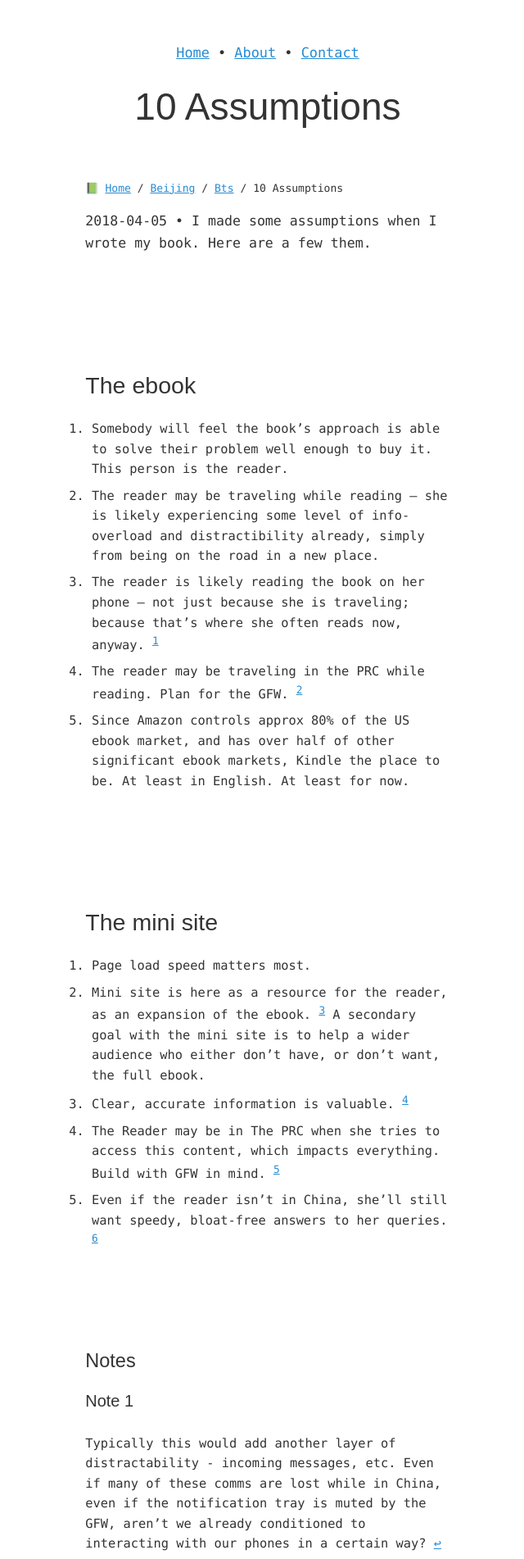
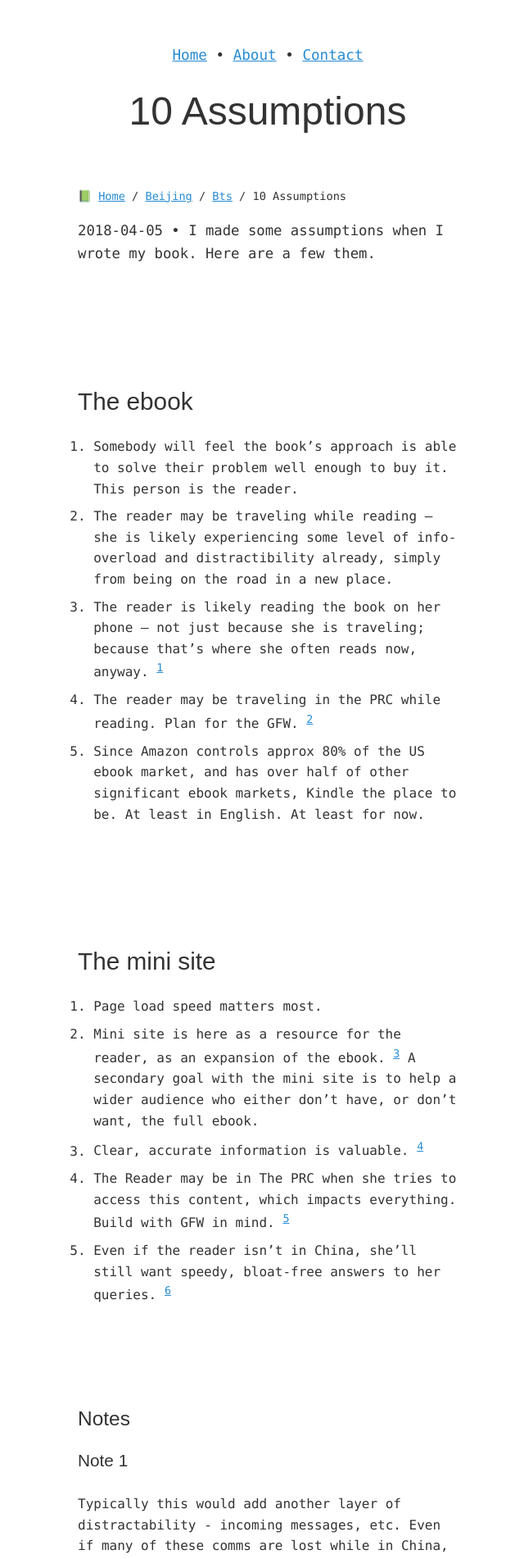
Before and after one commit to zachmccabe/zachmccabe.github.io, a Jekyll site: the page built from _beijing/bts/10-assumptions.md, in a window 1280 px wide. Shown: the top 1902 px of the page at 82% size, without its empty margins (313-953 px from the left). Built offline with Jekyll 4.4.1, drawn with Linux system fonts in a browser that asks for light colours.

Commit message:
Update kao-nite-3.css
Debugging type size. Remove `:root`. Remove all media queries except dark mode.
Fix left margin for ordered lists.

```diff
--- a/assets/kao-nite-3.css
+++ b/assets/kao-nite-3.css
@@ -1,7 +1,3 @@
-:root {
-font-size: 0.8rem;
-}
-
 html, body {
   margin: 0 auto;
 }
@@ -143,9 +139,12 @@ img[src$=".jpg"]{
   background: currentColor;
 }
 
+ol {
+  margin: 1.5em 0 1.5em 1.2em;
+  padding-left: 0;
+}
 
-
-ol, ul {
+ul {
   margin: 1.5em 0 1.5em 0.5em;
   padding-left: 0;
 }
@@ -209,7 +208,6 @@ font-size: 85%;
 
 h1, h2, h3, h4 {
   font-family: sans-serif;
-  font-weight: 500;
   color: currentColor;
   line-height: 1.2;
   overflow-wrap: break-word;
@@ -236,6 +234,7 @@ h2 + h3 {
 
 h3 {
   font-size: 1.53em;
+   font-weight: 500;
 }
 
 h3 + h4 {
@@ -244,6 +243,7 @@ h3 + h4 {
 
 h4 {
   font-size: 1.3em;
+   font-weight: 500;
 }
 
 .lede {
@@ -281,13 +281,15 @@ ul + h2, h3, h4 {
   margin-top: 5em;
 }
 
+@media (prefers-color-scheme: dark) {body {
+  background-color: #000;
+  color: #ccc;
+    }
+}
 
+/*
 @media screen and (min-width: 64rem){body{font-size:1.2rem}}
 @media screen and (min-width: 85rem){body{font-size:1.4rem}}
 @media screen and (min-width: 120rem){body{font-size:2.2rem}}
 @media screen and (min-width: 160rem){body{font-size:3rem}}
-@media screen and (prefers-color-scheme: dark) {body {
-  background-color: #000;
-  color: #ccc;
-    }
-}
+*/
```
